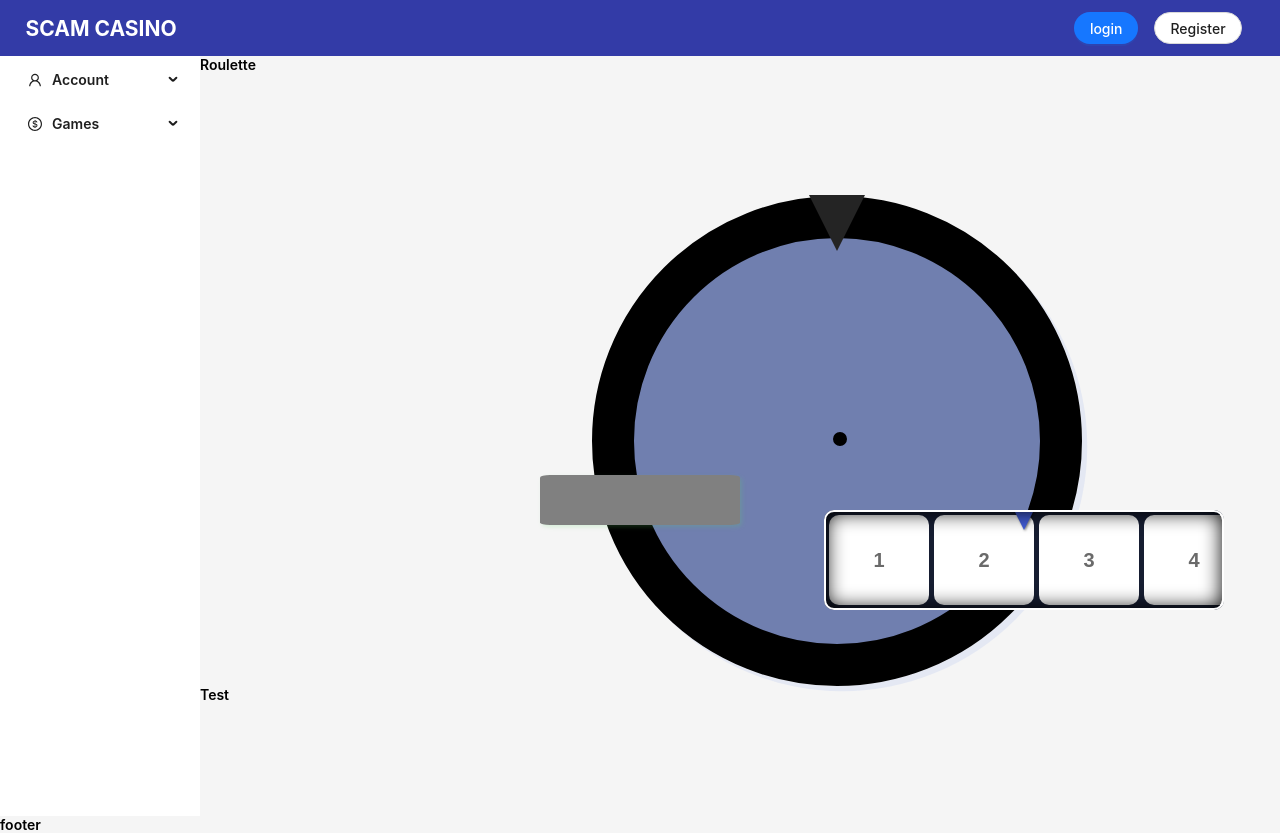
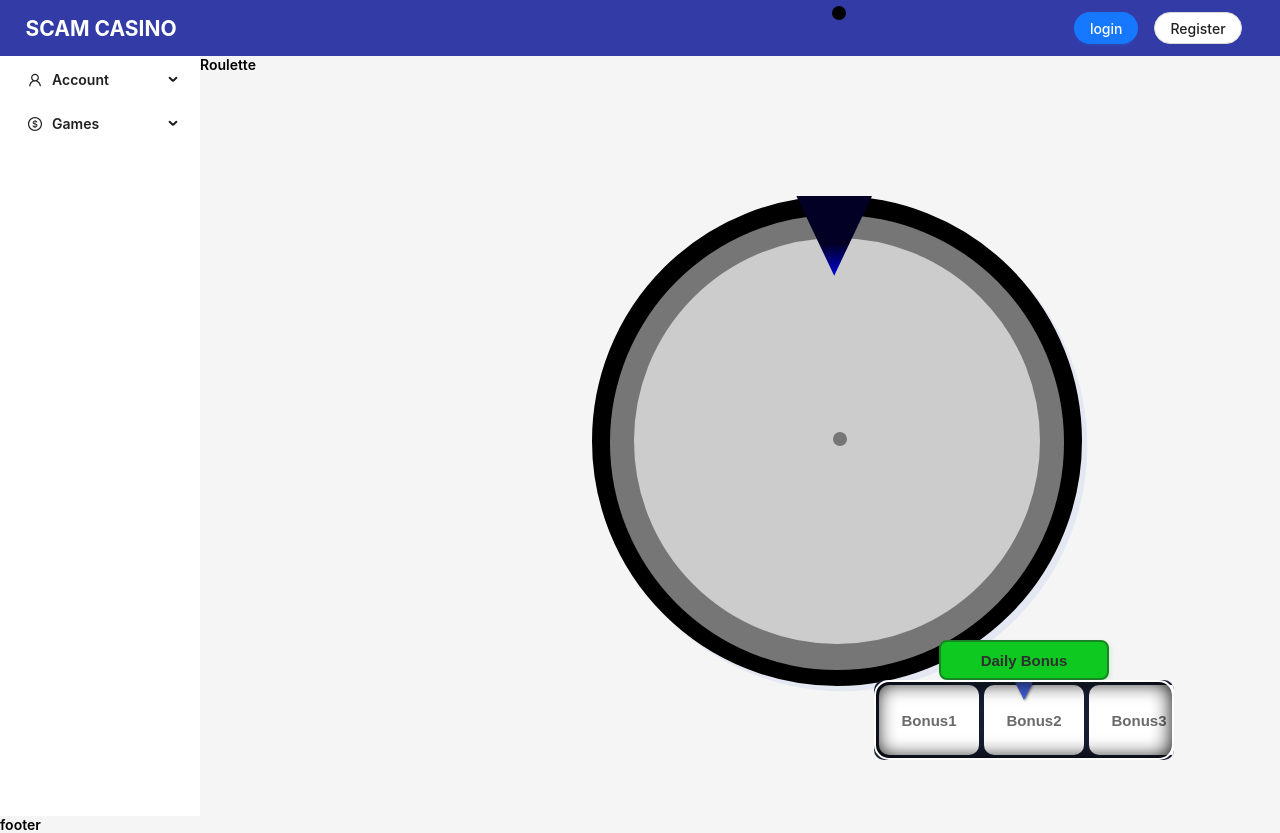
Before and after one commit to prohanter34/CasinoFrontend, a React (Create React App) app: page /games/roulette in a window 1280 px wide. Built offline with nearby package versions, Linux system fonts and the light colour scheme.

Commit message:
segments for the wheel

```diff
--- a/src/Components/Main/Content/Roll/Roll.module.css
+++ b/src/Components/Main/Content/Roll/Roll.module.css
@@ -1,5 +1,5 @@
 .wheel {
-  background: #001d758a;
+  background: #ffffffc7;
   border: 3em solid #000000;
   border-radius: 50%;
   box-shadow: 0.375em 0.375em 0 0 rgba(163, 181, 233, 0.205);
@@ -13,37 +13,87 @@
     background: #0000008a;
     border: 0.5em solid #000000;
     border-radius: 50%;
-    /* box-shadow: 0.375em 0.375em 0 0 rgba(163, 181, 233, 0.205); */
     height: 1%;
     width: 1%;
     margin:48% 50% 50% 49%;
+}
 
-  }
+.dot2 {
+    background: #0000008a;
+    border: 0.5em solid #000000;
+    border-radius: 50%;
+    height: 1%;
+    width: 1%;
+    margin: -51.5% 50% 50% 48.7%;
+}
 
-.arr {
-    margin:-112% 50% 50% 43%;
-    width: 0;
+.element {
+	background: #b3b3b3a8;
+    border-radius: 50%;
+    height: 112%;
+    width: 112%;
+    margin:-65% 0 0 -6%;
+}
+
+.el1 {
+	background: #88ff007a;
+    border-radius: 50%;
+    height: 112%;
+    width: 112%;
+    margin:-112% 0 0 -6%;
+	width: 0;
     height: 0;
-    border-left: 2em solid transparent;
-    border-right: 2em solid transparent;
-    border-top: 4em solid #242424;
+    border-right: 70px solid transparent;
+    border-top: 70px solid #b3b3b3a8;
+    border-left: 70px solid #b3b3b3a8;
+    border-bottom: 70px solid #b3b3b3a8;
+    border-top-left-radius: 70px;
+    border-top-right-radius: 70px;
+    border-bottom-left-radius: 70px;
+    border-bottom-right-radius: 70px;
 }
+
+.segment {
+	display: grid;
+	margin:-112% 0 0 -6%;
+	height: 112%;
+    width: 112%;
+  	border-radius: 50%;
+  	box-shadow: inset 0 0 10px black;
+  	overflow: hidden;
+}
+.segment::before{
+	content: "";
+	background: conic-gradient(rgba(255, 255, 255, 0.651) 97.2%, transparent 80%);
+  	border-radius: 50%;
+ 	filter: drop-shadow(0 0 40px black);
+}
+
+.arrow {
+	margin:-111.7% 50% 50% 40%;
+    background-image: linear-gradient(180deg, rgba(2,0,36,1) 60%, rgba(0,0,215,1) 100%);
+    clip-path: polygon(0 0, 100% 0, 50% 100%, 50% 100%);
+    width: 5.4em;
+    height: 5.7em;
+ }
 
 
 /*  */
 
 .start {
 	position: absolute;
-	top: calc(50% + 100px);
-	left: 50%;
-	background: #51D05E;
+	top: calc(70% + 100px);
+	left: 80%;
+	background: #0eca20;
 	transform: translate(-50%, -50%);
-	width: 100px;
-	height: 25px;
-	border: 2px solid #4CBD58;
-	color: white;
+	width: 170px;
+	height: 40px;
+	border: 2px solid #1a8325;
+	color: rgb(48, 48, 48);
+	font-family: sans-serif;
 	font-weight: bold;
-	border-radius: 5px;
+	font-size: 15px;
+	border-radius: 8px;
 	transition: 0.3s ease;
 	user-select: none;
 	cursor: pointer;
@@ -51,19 +101,19 @@
 }
 
 .start:hover {
-	background: #4CBD58;
+	background: #0cbd1d;
 }
 
 .shadow {
 	position: absolute;
 	z-index: 2;
 	left: 80%;
-	top: 70%;
+	top: 90%;
 	transform: translate(-50%, -50%);
-	border-radius: 10px;
+	border-radius: 15px;
 	border: 2px solid white;
-	width: 400px;
-	height: 100px;
+	width: 300px;
+	height: 80px;
 	box-shadow: inset 0px 0px 20px 0px black;
 }
 
@@ -71,11 +121,11 @@
 	position: absolute;
 	overflow: hidden;
 	left: 80%;
-	top: 70%;
+	top: 90%;
 	transform: translate(-50%, -50%);
 	border-radius: 10px;
-	width: 400px;
-	height: 100px;
+	width: 300px;
+	height: 80px;
 	background: #161D31;
 }
 
@@ -96,11 +146,11 @@
 	float: left;
 	font-family: sans-serif;
 	font-weight: bold;
-	font-size: 20px;
+	font-size: 15px;
 	margin-top: 5px;
 	margin-left: 5px;
 	width: 100px;
-	height: 90px;
+	height: 70px;
 	color: #6A6A6A;
 	background: white;
 	border-radius: 10px;
--- /dev/null
+++ b/src/Components/Main/Content/Roll/Segments.tsx
@@ -0,0 +1,10 @@
+import style from "./Roll.module.css"
+
+const Segments = () => {
+    return (
+        <div>
+            <div className={style.segment}></div>
+        </div>
+    )
+}
+export default Segments
--- a/src/Components/Main/Content/Roll/Start.tsx
+++ b/src/Components/Main/Content/Roll/Start.tsx
@@ -18,16 +18,23 @@ const Button = () => {
         //     cards[random].style.color = 'white';
         // }, 5000)}
         }
-        style={{
-            backgroundColor: "grey",
-            border: "none",
-            borderRadius: "5%",
-            height: "50px",
-            width: "200px"
 
-    }}>
+        // style={
+        //   "color: red"
+        // }
+        >
+      Daily Bonus
     </button>
   );
 }
 
 export default Button
+
+// {{
+//   backgroundColor: "grey",
+//   border: "none",
+//   borderRadius:"5%",
+//   height: "50px",
+//   width: "2000px"
+
+// }}
--- a/src/Components/Main/Content/Roll/Test.tsx
+++ b/src/Components/Main/Content/Roll/Test.tsx
@@ -4,22 +4,21 @@ import Button from "./Start"
 const Test = () => {
     return (
         <div>
-            Test
             <div className={style.shadow}></div>
 	        <div className={style.random}>
                 <div className={style.result}></div>
                 <div className={style.cards}>
-                    <div>1</div>
-                    <div>2</div>
-                    <div>3</div>
-                    <div>4</div>
-                    <div>5</div>
-                    <div>6</div>
-                    <div>7</div>
-                    <div>8</div>
-                    <div>9</div>
-                    <div>10</div>
-                    <div>11</div>
+                    <div>Bonus1</div>
+                    <div>Bonus2</div>
+                    <div>Bonus3</div>
+                    <div>Bonus4</div>
+                    <div>Bonus5</div>
+                    <div>Bonus6</div>
+                    <div>Bonus7</div>
+                    <div>Bonus8</div>
+                    <div>Bonus9</div>
+                    <div>Bonus10</div>
+                    <div>Bonus11</div>
 		        </div>
 	        </div>
             <Button ></Button>
--- a/src/Components/Main/Content/Roll/Wheel.tsx
+++ b/src/Components/Main/Content/Roll/Wheel.tsx
@@ -1,11 +1,15 @@
 import style from "./Roll.module.css"
+import Segments from "./Segments"
 
 const Wheel = () => {
     return (
         <div>
             <div className={style.wheel}>
                 <div className={style.dot}></div>
-                <div className={style.arr}></div>
+                <div className={style.arrow}></div>
+                <div className={style.element}></div>
+                <Segments/>
+                <div className={style.dot2}></div>
             </div>
         </div>
     )
```
